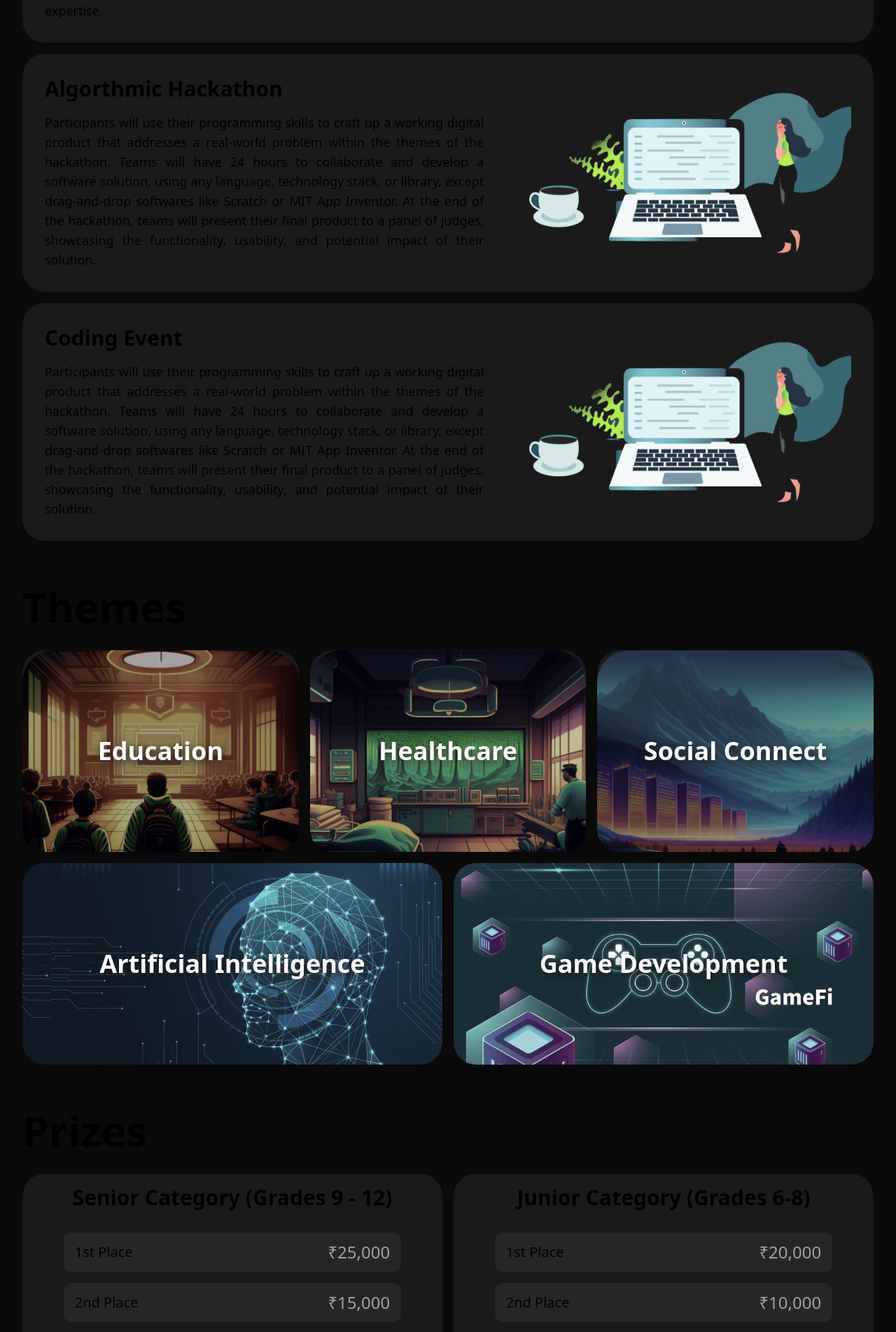
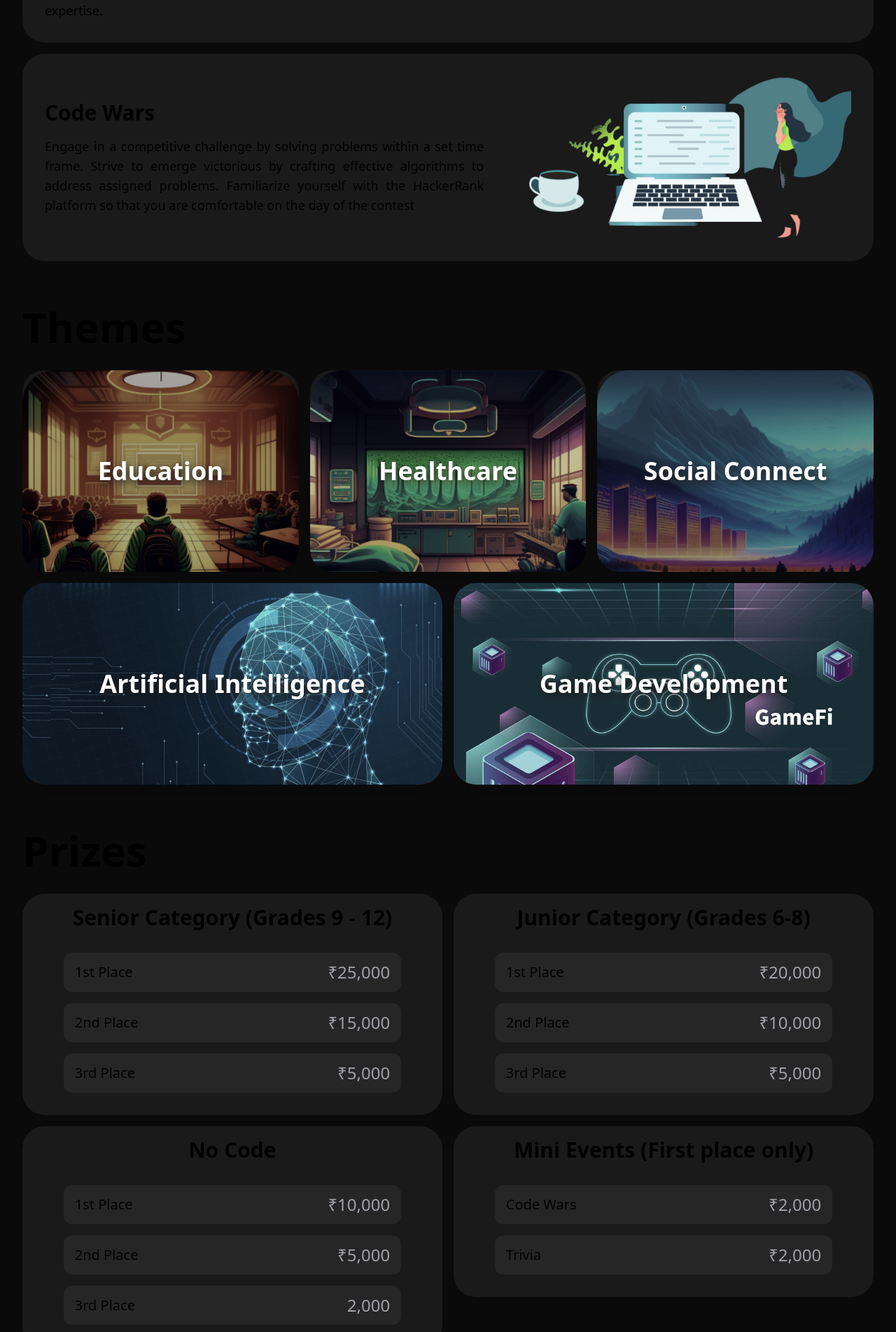
Before and after one commit to adhirajgupta/TISBHacks-main, a Next.js app: page / in a window 1280 px wide. Shown: the part 1619-3522 px from the top of the page at 70% size. Built offline with nearby package versions, Linux system fonts and the light colour scheme.

Commit message:
updated codewars

```diff
--- a/pages/index.tsx
+++ b/pages/index.tsx
@@ -147,13 +147,14 @@ export default function Home() {
                 description="Participants in this event will leverage no-code platforms to create a functional digital product. This unique approach allows individuals, including those new to programming, to actively contribute without requiring traditional coding skills. Teams will collaborate, utilizing no-code tools to develop software solutions, with the freedom to choose any software out there. At the end of the hackathon, teams will present their projects to a panel of judges, highlighting the functionality, usability, and impactful outcomes achieved without the need for conventional coding expertise."
               />
               <MainEvent
-        title="Algorthmic Hackathon"
-        description="Participants will use their programming skills to craft up a working digital product that addresses a real-world problem within the themes of the hackathon. Teams will have 24 hours to collaborate and develop a software solution, using any language, technology stack, or library, except drag-and-drop softwares like Scratch or MIT App Inventor. At the end of the hackathon, teams will present their final product to a panel of judges, showcasing the functionality, usability, and potential impact of their solution."
+                title="Code Wars"
+                description="Engage in a competitive challenge by solving problems within a set time frame. Strive to emerge victorious by crafting effective algorithms to address assigned problems.
+Familiarize yourself with the HackerRank platform so that you are comfortable on the day of the contest"
               />
-      <MainEvent
+              {/* <MainEvent
         title="Coding Event"
         description="Participants will use their programming skills to craft up a working digital product that addresses a real-world problem within the themes of the hackathon. Teams will have 24 hours to collaborate and develop a software solution, using any language, technology stack, or library, except drag-and-drop softwares like Scratch or MIT App Inventor. At the end of the hackathon, teams will present their final product to a panel of judges, showcasing the functionality, usability, and potential impact of their solution."
-      />
+      /> */}
             </div>
           </div>
         </div>
@@ -250,7 +251,7 @@ export default function Home() {
                   Mini Events (First place only)
                 </h2>
                 <div className="flex flex-col items-center w-full gap-4">
-                  <PrizeElement text="Algorithmic Hackathon" prize="₹2,000" />
+                  <PrizeElement text="Code Wars" prize="₹2,000" />
                   <PrizeElement text="Trivia" prize="₹2,000" />
                 </div>
               </motion.div>
```
Lines whose indentation alone changed are shown as unchanged.
